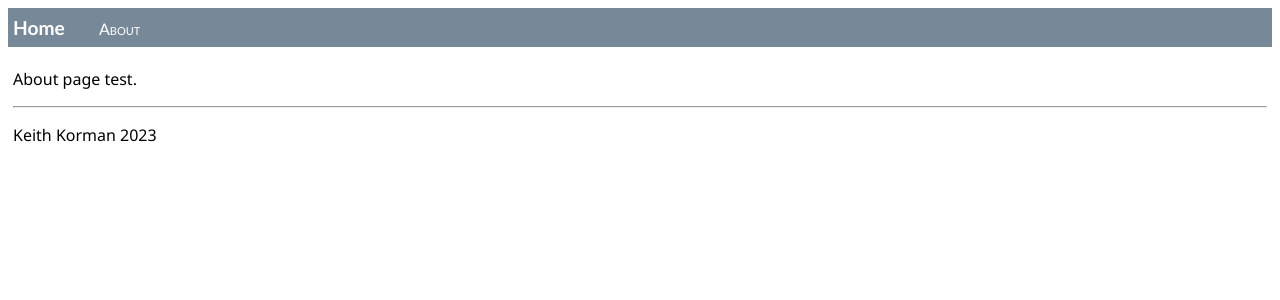
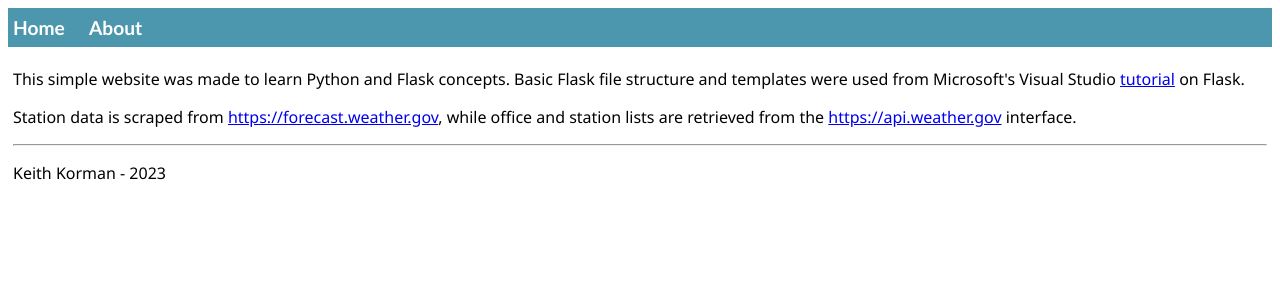
Before and after one commit to kkorm/WeatherAlmanac, a Flask app: page /about/ in a window 1280 px wide. Shown: the top 300 px of the page. Run offline with Flask 2, Linux system fonts and the light colour scheme.

Commit message:
Update about.html and minor tweaks to site.css and layout.html

```diff
--- a/web_interface/static/site.css
+++ b/web_interface/static/site.css
@@ -3,7 +3,7 @@
     color: blue;
 }
 .navbar {
-    background-color: lightslategray;
+    background-color: rgb(76, 151, 173);
     font-size: 1em;
     font-family: 'Trebuchet MS', 'Lucida Sans Unicode', 'Lucida Grande', 'Lucida Sans', Arial, sans-serif;
     color: white;
@@ -21,8 +21,9 @@
 }
 
 .navbar-item {
-    font-variant: small-caps;
-    margin-left: 30px;
+    font-size: 1.2em;
+    font-weight: 600;
+    margin-left: 20px;
 }
 
 .body-content {
--- a/web_interface/templates/about.html
+++ b/web_interface/templates/about.html
@@ -3,5 +3,9 @@
 About
 {% endblock %}
 {% block content %}
-<p>About page test.</p>
+<p>This simple website was made to learn Python and Flask concepts. Basic Flask file structure and templates were used from Microsoft's Visual Studio
+    <a href="https://code.visualstudio.com/docs/python/tutorial-flask">tutorial</a> on Flask.</p>
+
+<p>Station data is scraped from <a href="https://forecast.weather.gov">https://forecast.weather.gov</a>,
+    while office and station lists are retrieved from the <a href="https://api.weather.gov">https://api.weather.gov</a> interface.</p>
 {% endblock %}
--- a/web_interface/templates/layout.html
+++ b/web_interface/templates/layout.html
@@ -17,7 +17,7 @@
             {% endblock %}
             <hr/>
             <footer>
-                <p>Keith Korman 2023</p>
+                <p>Keith Korman - 2023</p>
             </footer>
         </div>
     </body>
```
